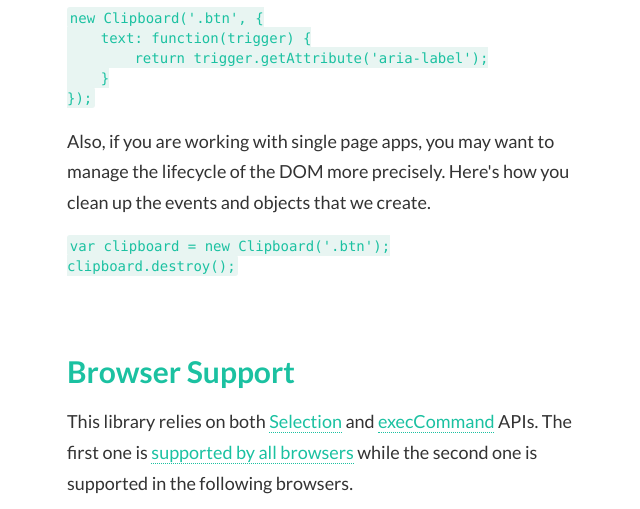
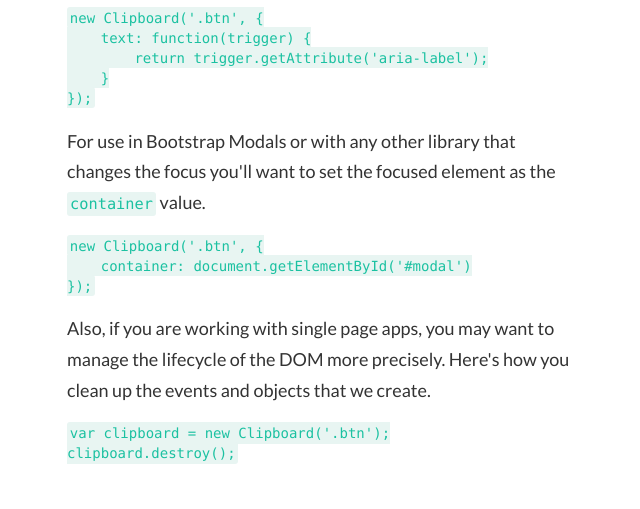
Before and after one commit to zenorocha/clipboard.js, a website: page index.html in a window 1280 px wide. Shown: the part 4480-4989 px from the top of the page, without its empty margins (318-958 px from the left). Drawn offline with Linux system fonts and the light colour scheme.

Commit message:
Adds docs for #368

```diff
--- a/index.html
+++ b/index.html
@@ -169,6 +169,12 @@
     }
 });</code></pre>
 
+        <p>For use in Bootstrap Modals or with any other library that changes the focus you'll want to set the focused element as the <code>container</code> value.</p>
+
+        <pre class="snippet"><code class="js">new Clipboard('.btn', {
+    container: document.getElementById('#modal')
+});</code></pre>
+
         <p>Also, if you are working with single page apps, you may want to manage the lifecycle of the DOM more precisely. Here's how you clean up the events and objects that we create.</p>
 
         <pre class="snippet"><code class="js">var clipboard = new Clipboard('.btn');
```
